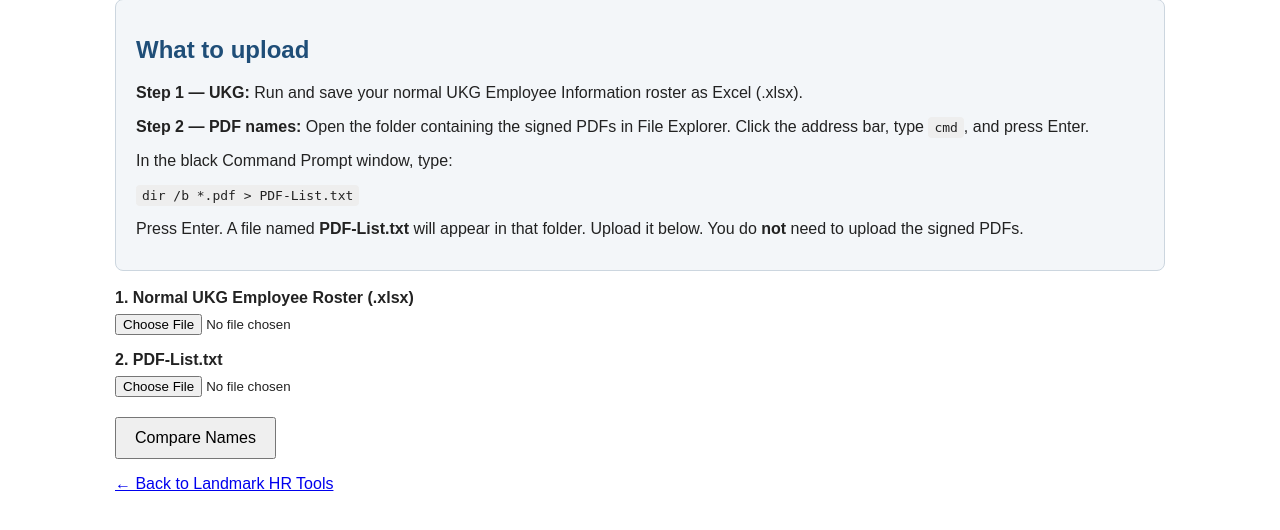
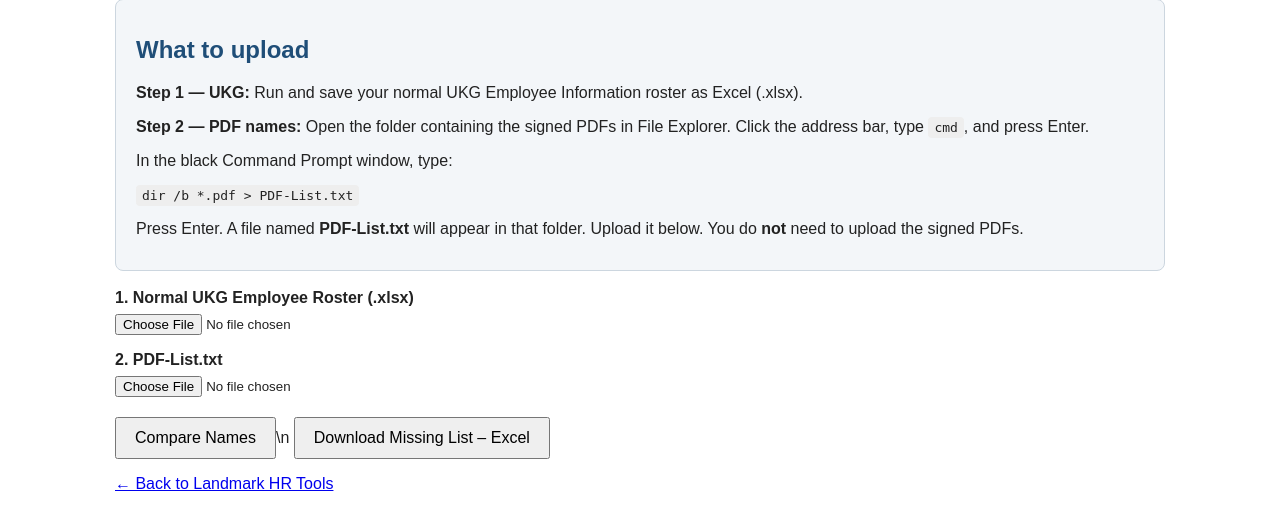
Before and after one commit to smartiespartiesforyou/landmark-hr-tools, a Flask app: page /signature-checker in a window 1280 px wide. Shown: the part 127-657 px from the top of the page. Run offline with Flask 3, Linux system fonts and the light colour scheme; parts of the project's set-up code (start-up, migrations or seed data) failed here and were passed over.

Commit message:
Add missing list Excel button

```diff
--- a/templates/signature_checker.html
+++ b/templates/signature_checker.html
@@ -44,7 +44,7 @@
     <label>2. PDF-List.txt</label>
     <input type="file" name="pdf_list" accept=".txt,text/plain" required>
     <br>
-    <button type="submit">Compare Names</button>
+    <button type="submit" name="action" value="compare">Compare Names</button>\n    <button type="submit" name="action" value="excel">Download Missing List – Excel</button>
 </form>
 
 {% if results %}
```
